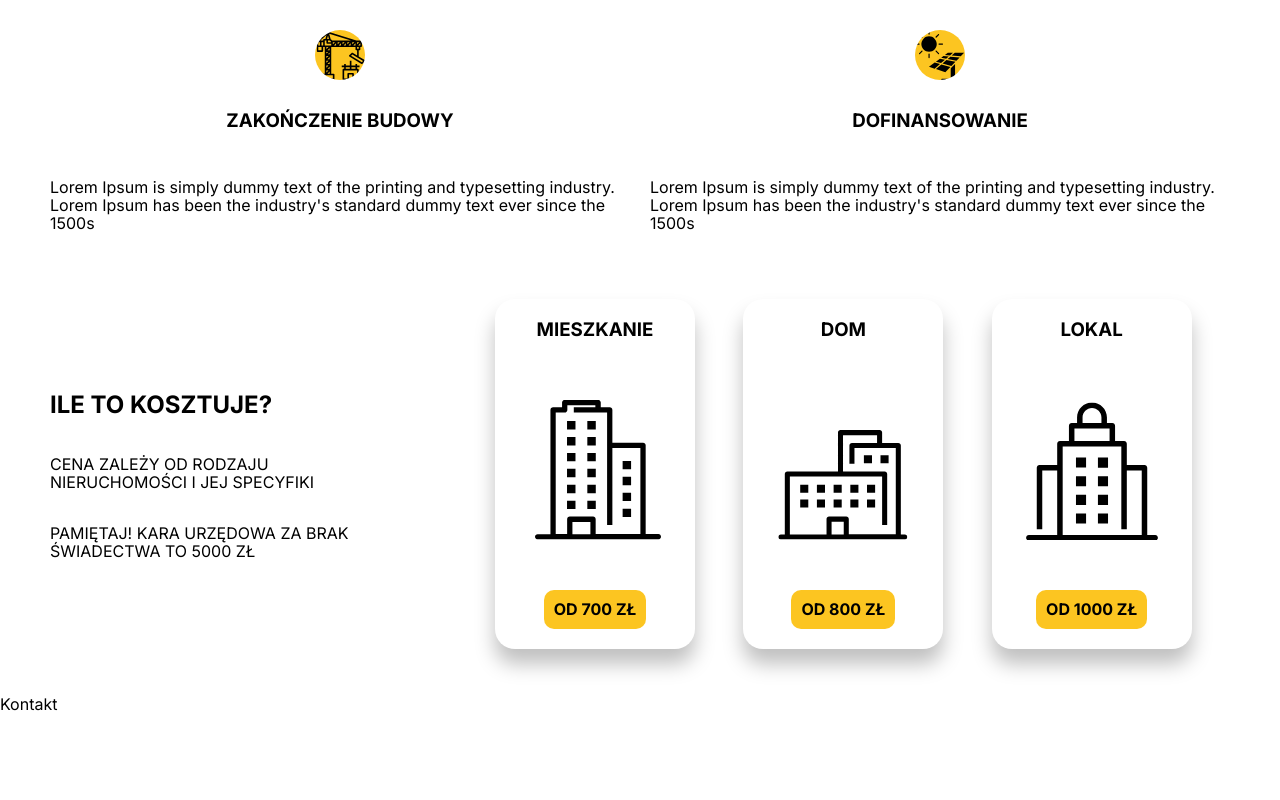
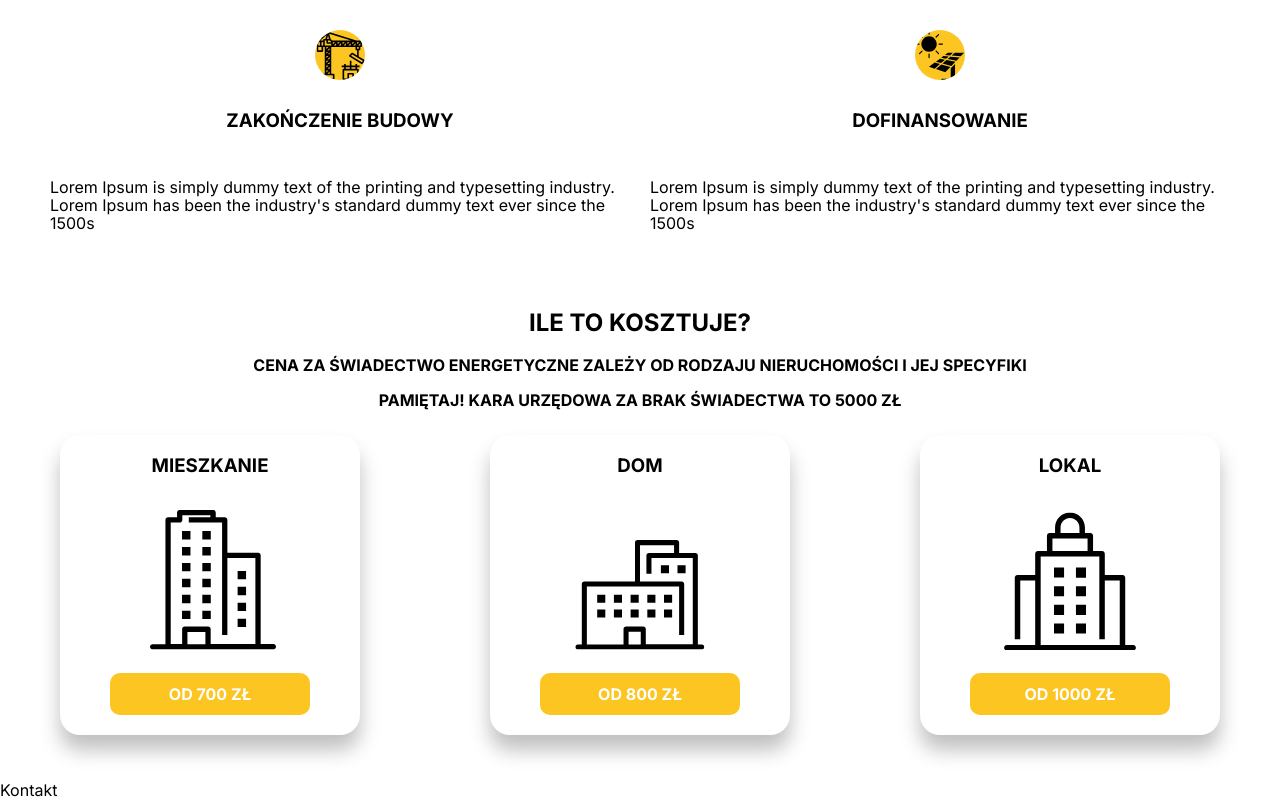
Before and after one commit to JustynaKow/Energyscan.pl, a React (Create React App) app: page / in a window 1280 px wide. Shown: the part 852-1652 px from the top of the page. Before the commit the page ends 1566 px from the top, so only its background shows below. Built offline with nearby package versions, Linux system fonts and the light colour scheme.

Commit message:
changing style in Cennik

```diff
--- a/src/components/Cennik/index.js
+++ b/src/components/Cennik/index.js
@@ -1,18 +1,16 @@
-import { Kontener, Informacja, Paragraf, Sekcja, Rodzaje, Nieruchomości, Tytuł, Opis, Dom, Lokal, Mieszkanie } from "./styled";
+import { Informacja, Paragraf, Sekcja, Rodzaje, Nieruchomości, Tytuł, Opis, Dom, Lokal, Mieszkanie } from "./styled";
 
 const Cennik = () => (
     <Sekcja>
-        <Kontener id="cennik">
-            <Informacja>
+            <Informacja id="cennik">
                 Ile to kosztuje?
             </Informacja>
             <Paragraf>
-                Cena zależy od rodzaju nieruchomości i jej specyfiki
+                Cena za świadectwo energetyczne zależy od rodzaju nieruchomości i jej specyfiki
             </Paragraf>
             <Paragraf>
                 Pamiętaj! Kara urzędowa za brak świadectwa to 5000 zł
             </Paragraf>
-        </Kontener>
         <Rodzaje>
             <Nieruchomości>
                 <Tytuł>Mieszkanie</Tytuł>
--- a/src/components/Cennik/styled.js
+++ b/src/components/Cennik/styled.js
@@ -3,19 +3,9 @@ import dom from "../../images/dom.svg";
 import blok from "../../images/blok.svg";
 import lokal from "../../images/lokal.svg";
 
-
 export const Sekcja = styled.section`
-    background: ${({ theme }) => theme.color.white};
     padding: 20px 50px;
-    display: grid;
-    grid-template-columns: 1fr 2fr;
-    grid-gap: 20px;
-`;
-
-export const Kontener = styled.div`
-    display: flex;
-    flex-direction: column;
-    justify-content: center;
+    text-align: center;
 `;
 
 export const Informacja = styled.h2`
@@ -23,13 +13,19 @@ export const Informacja = styled.h2`
 `;
 
 export const Paragraf = styled.p`
-    width: 300px;
     text-transform: uppercase;
+    font-weight: bold;
 `;
 
 export const Rodzaje = styled.div`
-    display: flex;
-    justify-content: space-evenly;
+    display: grid;
+    grid-template-columns: auto auto auto;
+    grid-gap: 20px;
+    justify-content: space-between;
+
+    @media (max-width: ${({ theme }) => theme.breakpoint.mobileMax}px) {
+        grid-template-columns: 1fr;
+    }
 `;
 
 export const Nieruchomości = styled.div`
@@ -37,8 +33,8 @@ export const Nieruchomości = styled.div`
     border-radius: 20px;
     padding: 10 px;
     margin: 10px;
-    width: 200px;
-    height: 350px;
+    width: 300px;
+    height: 300px;
     box-shadow: 0px 15px 20px rgba(0, 0, 0, 0.25);
     display: flex;
     flex-direction: column;
@@ -57,8 +53,17 @@ export const Opis = styled.div`
     background-color: ${({ theme }) => theme.color.husk};
     text-transform: uppercase;
     margin: 20px;
+    width: 200px;
     padding: 10px;
     font-weight: bold;
+    color: ${({ theme }) => theme.color.white};
+    border: 2px solid ${({ theme }) => theme.color.husk};
+
+    &:hover {
+        background-color: ${({ theme }) => theme.color.white};
+        color: ${({ theme }) => theme.color.husk};
+        border: 2px solid ${({ theme }) => theme.color.husk};
+    }
 `;
 
 export const Dom = styled.div`
```
